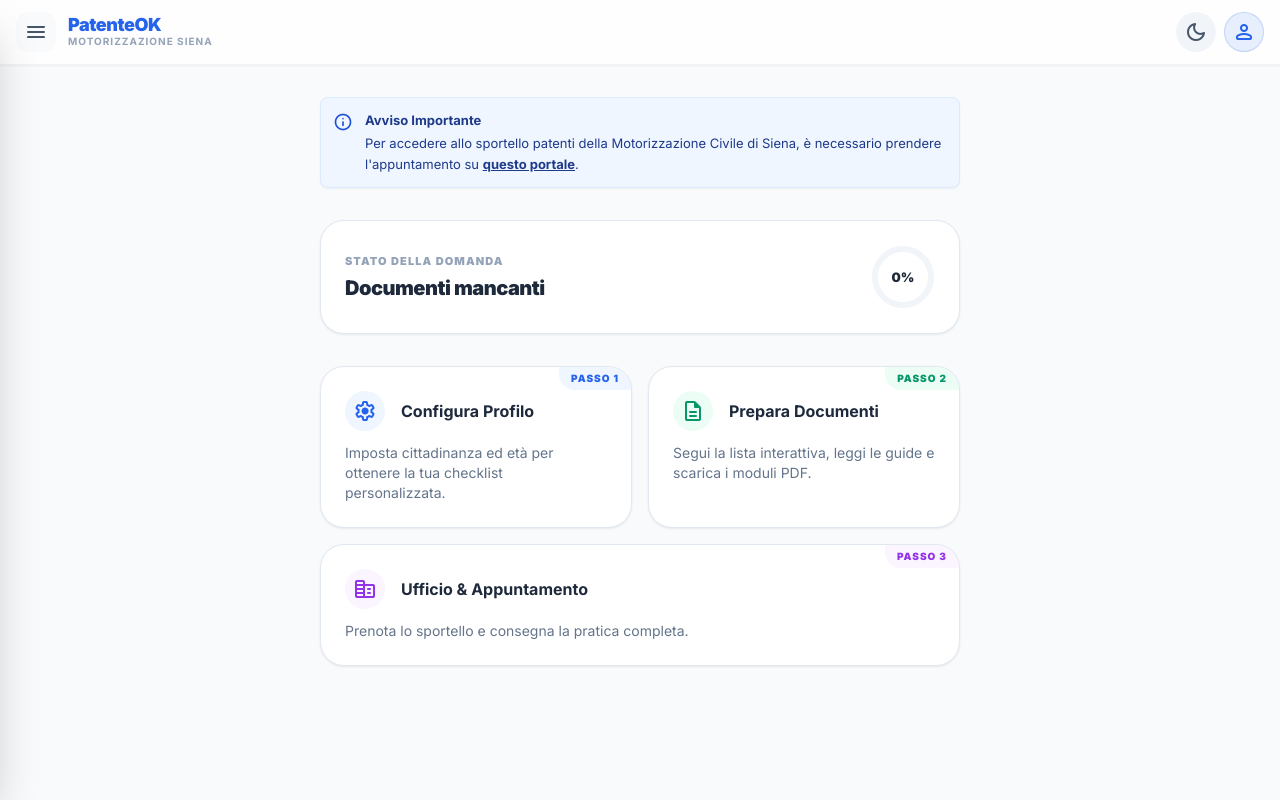
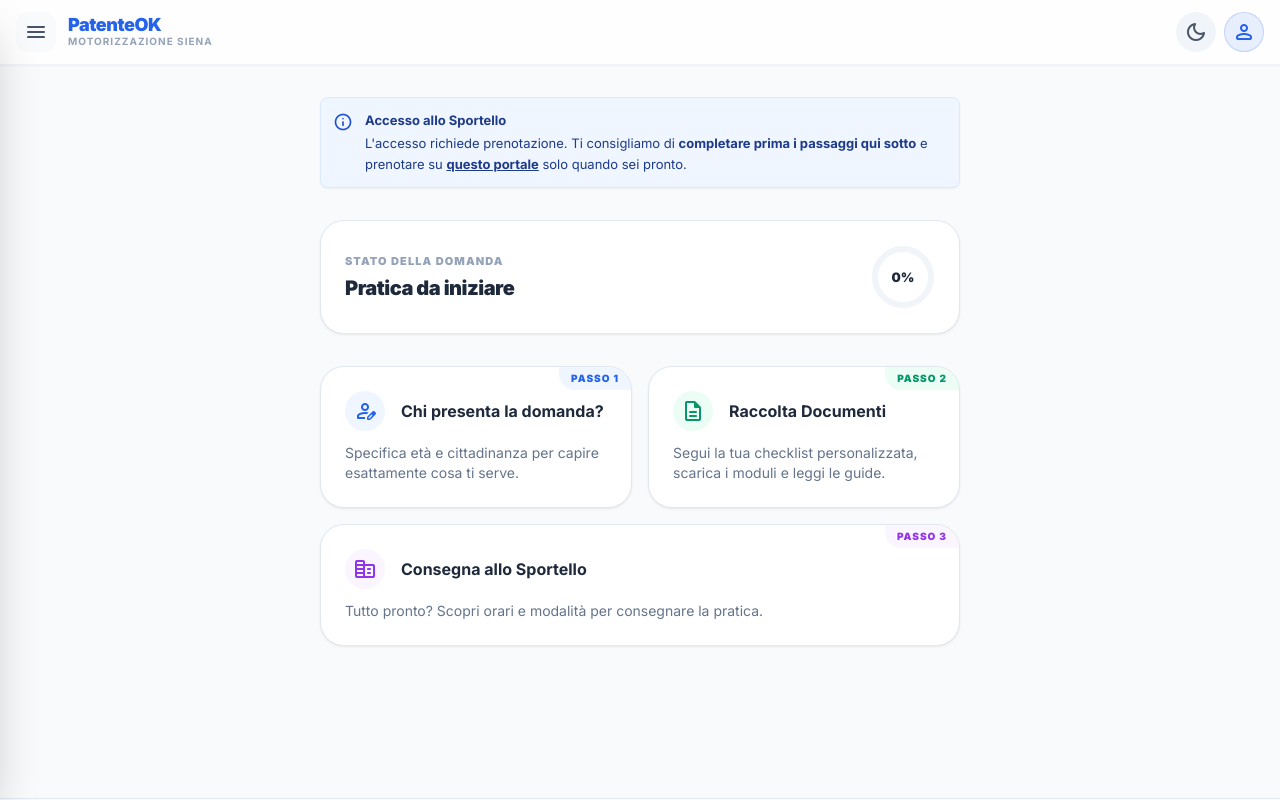
Before and after one commit to paselsoft/PatenteOK, a React (Vite) app: page / in a window 1280 px wide. Shown: the top 800 px of the page. Built offline with nearby package versions, Linux system fonts and the light colour scheme.

Commit message:
feat: improve home UX and add office hours

```diff
--- a/package.json
+++ b/package.json
@@ -1,7 +1,7 @@
 {
   "name": "patenteok",
   "private": true,
-  "version": "2.3.6",
+  "version": "2.3.8",
   "type": "module",
   "scripts": {
     "dev": "vite",
--- a/src/components/OfficeInfo.tsx
+++ b/src/components/OfficeInfo.tsx
@@ -41,6 +41,19 @@ const OfficeInfo: React.FC = () => {
           </div>
         </div>
 
+        <div className="flex flex-col gap-2">
+          <p className="text-[10px] font-black text-slate-400 uppercase tracking-widest">Orari Apertura</p>
+          <div className="flex items-start gap-3">
+            <div className="w-10 h-10 rounded-full bg-blue-50 dark:bg-blue-900/30 flex items-center justify-center text-primary dark:text-blue-400 shrink-0">
+              <span className="material-symbols-rounded">schedule</span>
+            </div>
+            <div className="text-[15px] font-bold text-slate-800 dark:text-slate-200 mt-2">
+              Dal Martedì al Venerdì<br />
+              <span className="text-slate-500 font-medium">08:30 - 12:00</span>
+            </div>
+          </div>
+        </div>
+
         <div className="pt-6 border-t border-slate-100 dark:border-slate-800">
           <Button
             variant="primary"
--- a/src/pages/HomePage.tsx
+++ b/src/pages/HomePage.tsx
@@ -21,8 +21,8 @@ export const HomePage: React.FC = () => {
         <PageTransition className="flex-1 max-w-2xl mx-auto w-full px-4 py-8 flex flex-col gap-8 pb-32">
             <Confetti trigger={progressPercent === 100} />
 
-            <Alert variant="info" title="Avviso Importante">
-                Per accedere allo sportello patenti della Motorizzazione Civile di Siena, è necessario prendere l'appuntamento su <a href="https://3327.easybook.cloud/#step-1" target="_blank" className="font-bold underline">questo portale</a>.
+            <Alert variant="info" title="Accesso allo Sportello">
+                L'accesso richiede prenotazione. Ti consigliamo di <strong>completare prima i passaggi qui sotto</strong> e prenotare su <a href="https://3327.easybook.cloud/#step-1" target="_blank" className="font-bold underline">questo portale</a> solo quando sei pronto.
             </Alert>
 
             {/* STATO DELLA DOMANDA */}
@@ -30,7 +30,7 @@ export const HomePage: React.FC = () => {
                 <div className="flex flex-col gap-1">
                     <span className="text-[11px] font-black text-slate-400 dark:text-slate-500 uppercase tracking-widest">Stato della Domanda</span>
                     <h2 className="text-xl font-black text-slate-800 dark:text-slate-100 tracking-tight">
-                        {progressPercent === 100 ? "Pratica completata ✨" : "Documenti mancanti"}
+                        {progressPercent === 0 ? "Pratica da iniziare" : progressPercent === 100 ? "Pratica completata ✨" : "Stiamo procedendo..."}
                     </h2>
                 </div>
                 <div className="relative h-16 w-16 flex items-center justify-center">
@@ -55,21 +55,21 @@ export const HomePage: React.FC = () => {
 
             {/* Quick Actions / Navigation Cards with Steps */}
             <div className="grid grid-cols-1 md:grid-cols-2 gap-4">
-                {/* STEP 1: CONFIGURA PROFILO */}
+                {/* STEP 1: CHI PRESENTA LA DOMANDA */}
                 <Link to="/profile" className={`p-6 rounded-3xl border card-shadow hover:shadow-lg transition-all group relative overflow-hidden ${isStep1Complete ? 'bg-green-50/50 dark:bg-green-900/10 border-green-200 dark:border-green-900' : 'bg-white dark:bg-slate-900 border-slate-200 dark:border-slate-800'}`}>
                     <div className={`absolute top-0 right-0 px-3 py-1 rounded-bl-2xl transition-colors ${isStep1Complete ? 'bg-green-100 dark:bg-green-900/30' : 'bg-blue-50 dark:bg-blue-900/20'}`}>
                         <span className={`text-[10px] font-black uppercase tracking-widest flex items-center gap-1 ${isStep1Complete ? 'text-green-600 dark:text-green-400' : 'text-primary dark:text-blue-400'}`}>
                             {isStep1Complete && <span className="material-symbols-rounded text-[14px]">check</span>}
-                            {isStep1Complete ? 'Completato' : 'Passo 1'}
+                            {isStep1Complete ? 'Fatto' : 'Passo 1'}
                         </span>
                     </div>
                     <div className="flex items-center gap-4 mb-3">
                         <div className={`w-10 h-10 rounded-full flex items-center justify-center group-hover:scale-110 transition-transform ${isStep1Complete ? 'bg-green-100 dark:bg-green-900/30 text-green-600 dark:text-green-400' : 'bg-blue-50 dark:bg-blue-900/30 text-primary dark:text-blue-400'}`}>
-                            <span className="material-symbols-rounded">settings</span>
+                            <span className="material-symbols-rounded">person_edit</span>
                         </div>
-                        <h3 className="font-bold text-slate-800 dark:text-slate-200">Configura Profilo</h3>
+                        <h3 className="font-bold text-slate-800 dark:text-slate-200">Chi presenta la domanda?</h3>
                     </div>
-                    <p className="text-sm text-slate-500 dark:text-slate-400">Imposta cittadinanza ed età per ottenere la tua checklist personalizzata.</p>
+                    <p className="text-sm text-slate-500 dark:text-slate-400">Specifica età e cittadinanza per capire esattamente cosa ti serve.</p>
                 </Link>
 
                 {/* STEP 2: PREPARA DOCUMENTI */}
@@ -77,16 +77,16 @@ export const HomePage: React.FC = () => {
                     <div className={`absolute top-0 right-0 px-3 py-1 rounded-bl-2xl transition-colors ${isStep2Complete ? 'bg-green-100 dark:bg-green-900/30' : 'bg-emerald-50 dark:bg-emerald-900/20'}`}>
                         <span className={`text-[10px] font-black uppercase tracking-widest flex items-center gap-1 ${isStep2Complete ? 'text-green-600 dark:text-green-400' : 'text-emerald-600 dark:text-emerald-400'}`}>
                             {isStep2Complete && <span className="material-symbols-rounded text-[14px]">check</span>}
-                            {isStep2Complete ? 'Completato' : 'Passo 2'}
+                            {isStep2Complete ? 'Pronto' : 'Passo 2'}
                         </span>
                     </div>
                     <div className="flex items-center gap-4 mb-3">
                         <div className={`w-10 h-10 rounded-full flex items-center justify-center group-hover:scale-110 transition-transform ${isStep2Complete ? 'bg-green-100 dark:bg-green-900/30 text-green-600 dark:text-green-400' : 'bg-emerald-50 dark:bg-emerald-900/30 text-emerald-600 dark:text-emerald-400'}`}>
                             <span className="material-symbols-rounded">description</span>
                         </div>
-                        <h3 className="font-bold text-slate-800 dark:text-slate-200">Prepara Documenti</h3>
+                        <h3 className="font-bold text-slate-800 dark:text-slate-200">Raccolta Documenti</h3>
                     </div>
-                    <p className="text-sm text-slate-500 dark:text-slate-400">Segui la lista interattiva, leggi le guide e scarica i moduli PDF.</p>
+                    <p className="text-sm text-slate-500 dark:text-slate-400">Segui la tua checklist personalizzata, scarica i moduli e leggi le guide.</p>
                 </Link>
 
                 {/* STEP 3: UFFICIO & APPUNTAMENTO */}
@@ -94,16 +94,16 @@ export const HomePage: React.FC = () => {
                     <div className="absolute top-0 right-0 bg-purple-50 dark:bg-purple-900/20 px-3 py-1 rounded-bl-2xl">
                         <span className="text-[10px] font-black text-purple-600 dark:text-purple-400 uppercase tracking-widest flex items-center gap-1">
                             {isStep3Ready && <span className="material-symbols-rounded text-[14px] animate-pulse">event_available</span>}
-                            {isStep3Ready ? 'Prenota Ora' : 'Passo 3'}
+                            {isStep3Ready ? 'Puoi Prenotare' : 'Passo 3'}
                         </span>
                     </div>
                     <div className="flex items-center gap-4 mb-3">
                         <div className="w-10 h-10 rounded-full bg-purple-50 dark:bg-purple-900/30 flex items-center justify-center text-purple-600 dark:text-purple-400 group-hover:scale-110 transition-transform">
                             <span className="material-symbols-rounded">corporate_fare</span>
                         </div>
-                        <h3 className="font-bold text-slate-800 dark:text-slate-200">Ufficio & Appuntamento</h3>
+                        <h3 className="font-bold text-slate-800 dark:text-slate-200">Consegna allo Sportello</h3>
                     </div>
-                    <p className="text-sm text-slate-500 dark:text-slate-400">Prenota lo sportello e consegna la pratica completa.</p>
+                    <p className="text-sm text-slate-500 dark:text-slate-400">Tutto pronto? Scopri orari e modalità per consegnare la pratica.</p>
                 </Link>
             </div>
 
```
Also changed, not shown: 1 other file (tests, documents, lock files or other folders).
